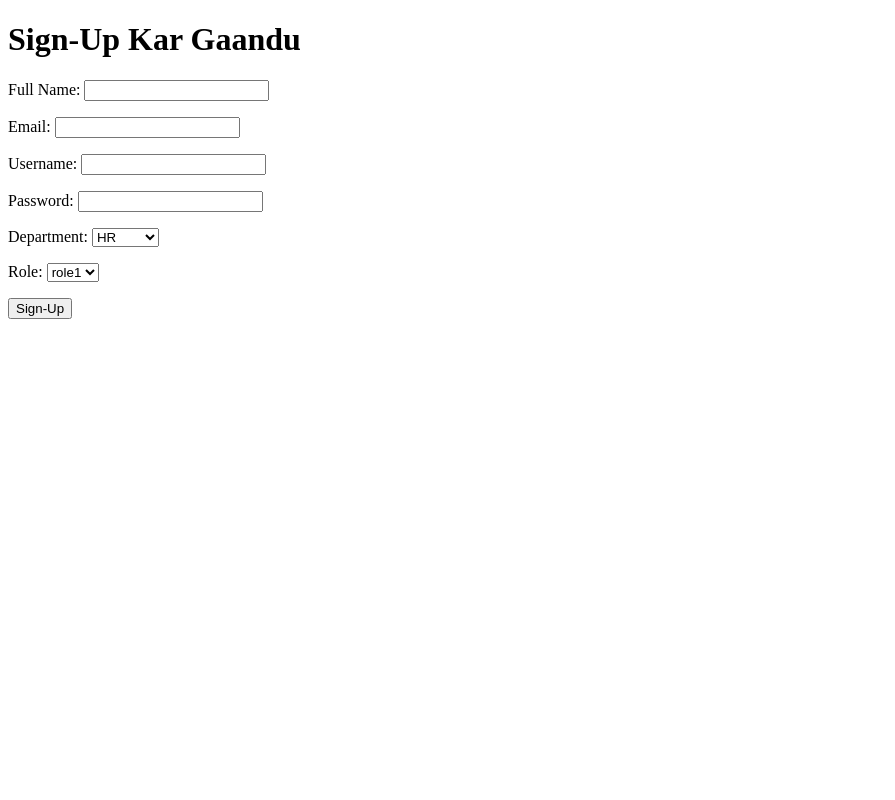
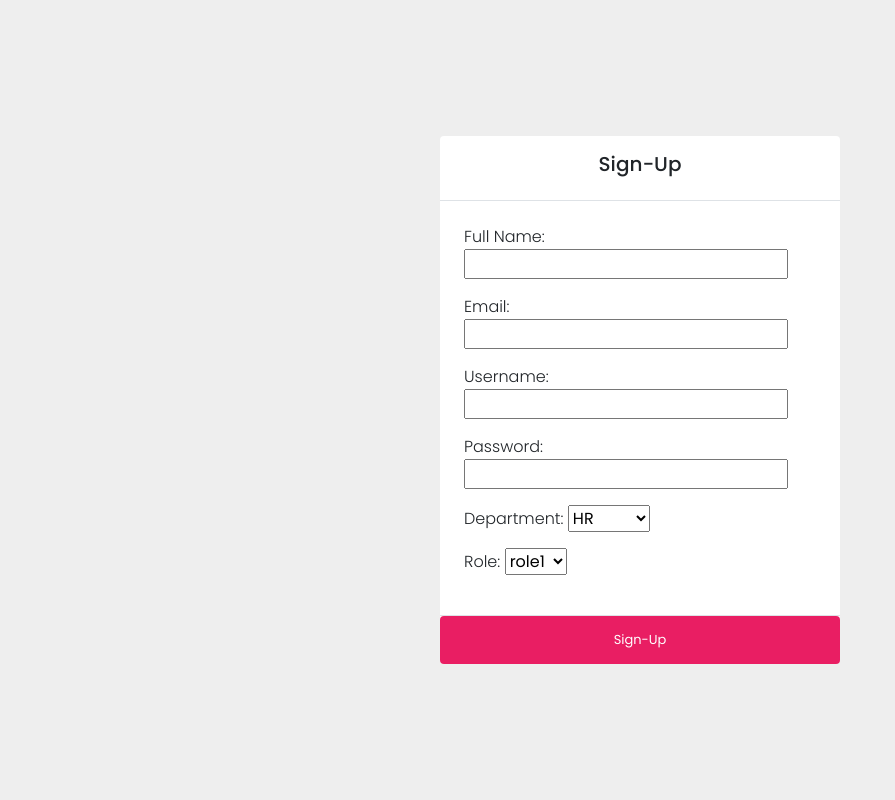
Before and after one commit to ankitaparashar01/MSC-Hackathon, a Django app: page /signup/ in a window 1280 px wide. Shown: the whole page, without its empty margins (0-895 px from the left). Run offline with Django 3.2, Linux system fonts and the light colour scheme; some libraries are stand-ins or nearby versions.

Commit message:
Update signup.html

```diff
--- a/marineproject 2nd oct/marineproject/templates/signup.html
+++ b/marineproject 2nd oct/marineproject/templates/signup.html
@@ -5,16 +5,136 @@
     <meta charset="UTF-8">
     <meta http-equiv="X-UA-Compatible" content="IE=edge">
     <meta name="viewport" content="width=device-width, initial-scale=1.0">
-    <title>Sign-Up Page</title>
+    <title>Document</title>
+    <link href="https://cdn.jsdelivr.net/npm/bootstrap@5.1.2/dist/css/bootstrap.min.css" rel="stylesheet"
+        integrity="sha384-uWxY/CJNBR+1zjPWmfnSnVxwRheevXITnMqoEIeG1LJrdI0GlVs/9cVSyPYXdcSF" crossorigin="anonymous">
 </head>
 
 <body>
-    <h1>Sign-Up Kar Gaandu</h1>
-    <form action="" method="POST">
-        {% csrf_token %}
-        {{form.as_p}}
-        <button>Sign-Up</button>
-    </form>
+    <div class="container d-flex justify-content-center align-items-center">
+        <form action="" method="POST">
+            <div class="card">
+                <div class="p-3 border-bottom d-flex align-items-center justify-content-center">
+                    <h5>Sign-Up</h5>
+                </div>
+                <div class="p-3 px-4 py-4 border-bottom">
+
+                    {% csrf_token %}{{form.as_p}}
+                </div> <button class="btn btn-danger btn-block continue">Sign-Up</button>
+            </div>
+        </form>
+    </div>
+    <style>
+        @import url("https://fonts.googleapis.com/css2?family=Poppins:wght@100;200;300;400;500;600;700;800&display=swap");
+
+        body {
+            background-color: #eee;
+            font-family: "Poppins", sans-serif;
+            font-weight: 300
+        }
+
+        .container {
+            height: 100vh
+        }
+
+        .card {
+            width: 400px;
+            border: none
+        }
+
+        .form-control {
+            border: 2px solid #bdc1d2;
+            font-size: 13px;
+            height: 48px
+        }
+
+        .form-control:focus {
+            color: #495057;
+            background-color: #fff;
+            border-color: #f7bfd9;
+            outline: 0;
+            box-shadow: none
+        }
+
+        .form {
+            position: relative;
+            margin-bottom: 25px
+        }
+
+        .form a {
+            position: absolute;
+            right: 8px;
+            bottom: 10px;
+            color: #6ca0d6;
+            font-size: 13px;
+            text-decoration: none;
+            z-index: 10;
+            background-color: #fff;
+            padding: 5px
+        }
+
+        .continue {
+            height: 48px;
+            font-size: 13px;
+            background-color: #e91e63;
+            border: none
+        }
+
+        .line-text {
+            color: #cecece
+        }
+
+        .line {
+            background-color: #eeeff6;
+            width: 166px;
+            height: 2px
+        }
+
+        .member a {
+            color: #e91e63;
+            font-size: 14px
+        }
+
+        .member span {
+            font-size: 13px;
+            font-weight: 400;
+            color: #6ca0d6
+        }
+
+        .facebook-button {
+            background-color: #39559f
+        }
+
+        .facebook-button:hover {
+            background-color: #39559f
+        }
+
+        .facebook:focus {
+            color: #fff;
+            background-color: #4285f4;
+            border-color: #4285f4;
+            box-shadow: none
+        }
+
+        .google-button {
+            background-color: #4285f4
+        }
+
+        .google-button:hover {
+            background-color: #4285f4
+        }
+    </style>
+    <script src="https://cdnjs.cloudflare.com/ajax/libs/font-awesome/4.7.0/css/font-awesome.min.css"></script>
+    <script src="https://cdn.jsdelivr.net/npm/bootstrap@5.1.2/dist/js/bootstrap.bundle.min.js"
+        integrity="sha384-kQtW33rZJAHjgefvhyyzcGF3C5TFyBQBA13V1RKPf4uH+bwyzQxZ6CmMZHmNBEfJ"
+        crossorigin="anonymous"></script>
+    <script src="https://cdn.jsdelivr.net/npm/@popperjs/core@2.10.2/dist/umd/popper.min.js"
+        integrity="sha384-7+zCNj/IqJ95wo16oMtfsKbZ9ccEh31eOz1HGyDuCQ6wgnyJNSYdrPa03rtR1zdB"
+        crossorigin="anonymous"></script>
+    <script src="https://cdn.jsdelivr.net/npm/bootstrap@5.1.2/dist/js/bootstrap.min.js"
+        integrity="sha384-PsUw7Xwds7x08Ew3exXhqzbhuEYmA2xnwc8BuD6SEr+UmEHlX8/MCltYEodzWA4u"
+        crossorigin="anonymous"></script>
+    <script src="https://cdnjs.cloudflare.com/ajax/libs/jquery/3.2.1/jquery.min.js"></script>
 </body>
 
 </html>
```
